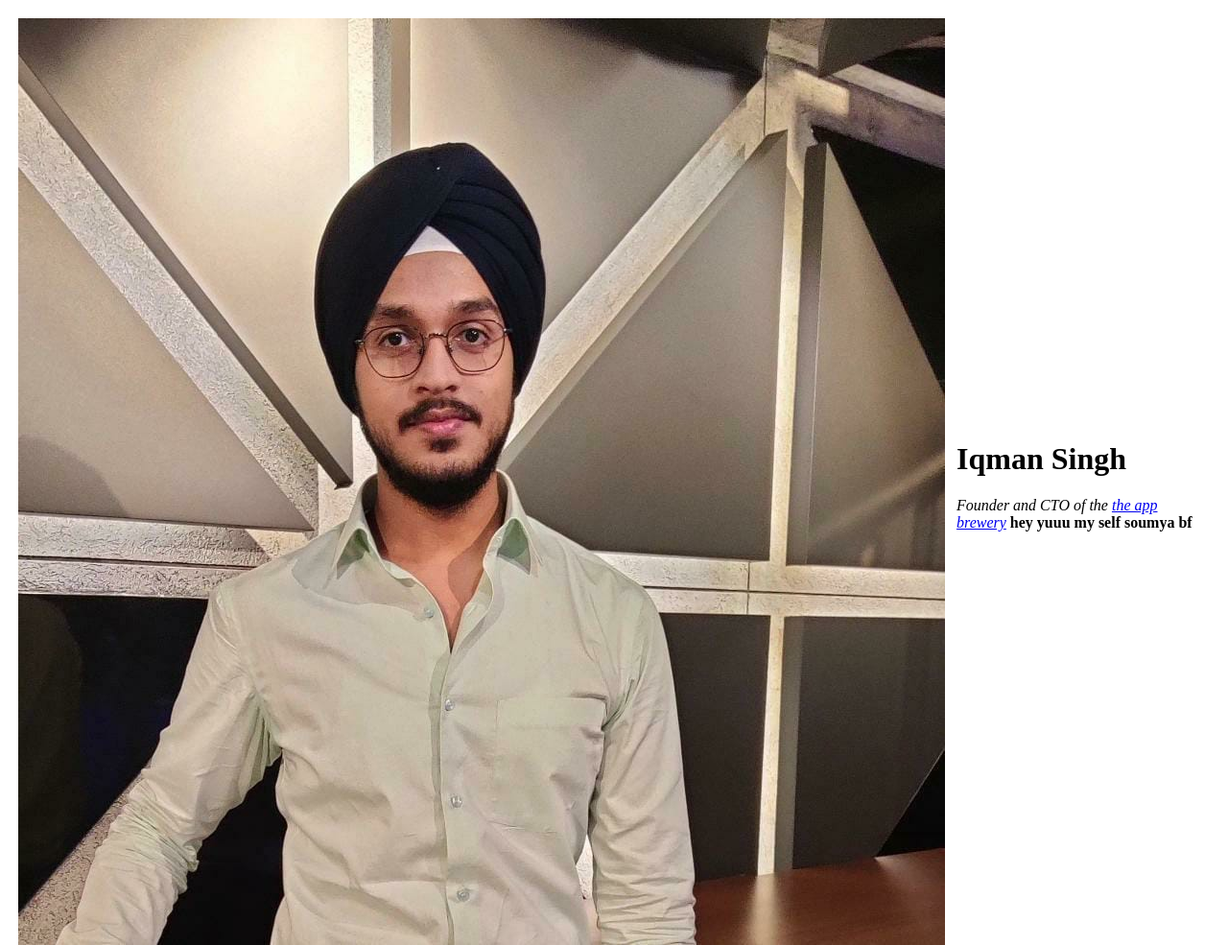
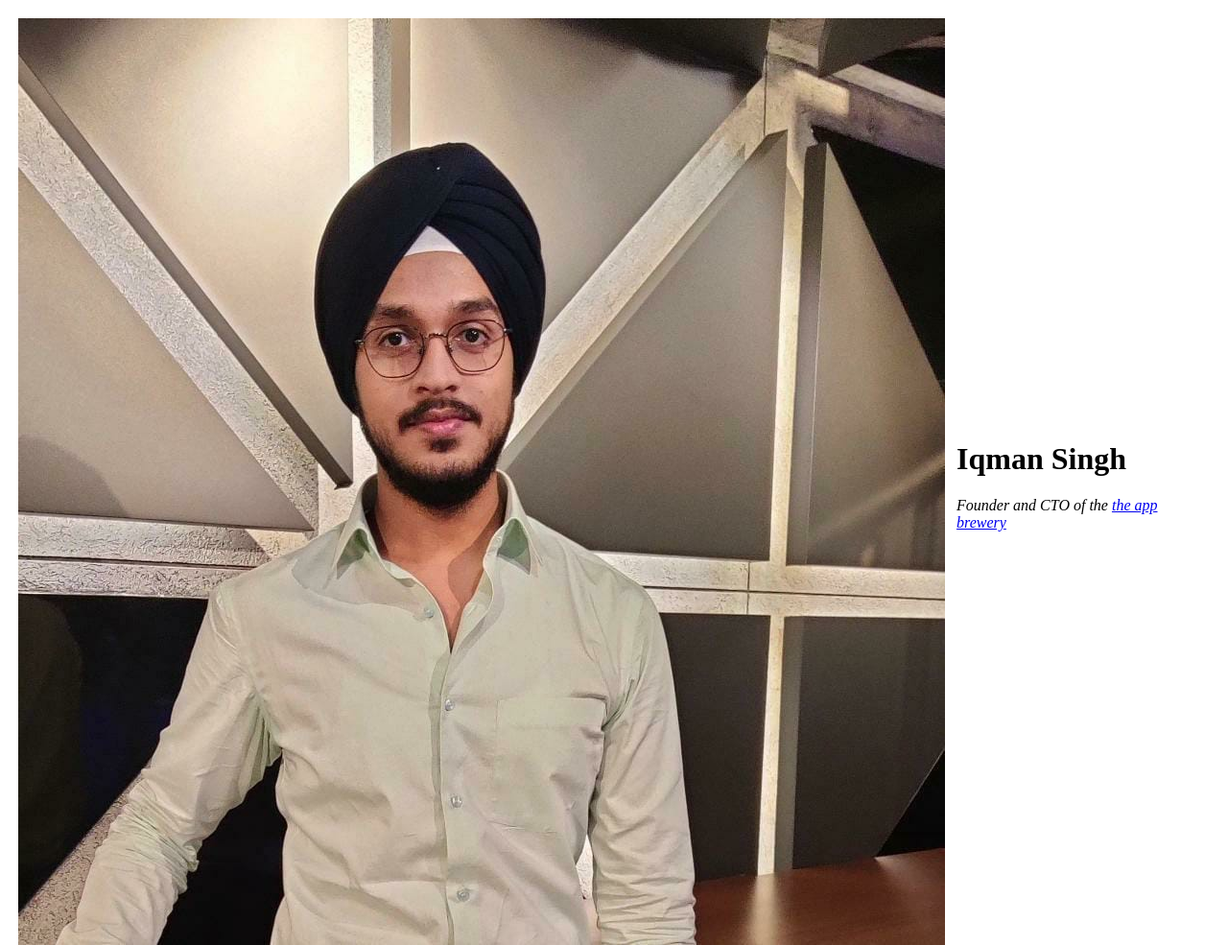
Before and after one commit to IQMANSINGH30/cv, a plain HTML site: page index.html in a window 1280 px wide. Shown: the top 985 px of the page at 96% size. Drawn offline with Linux system fonts and the light colour scheme.

Commit message:
Update index.html

```diff
--- a/index.html
+++ b/index.html
@@ -3,7 +3,7 @@
 
 <head>
   <meta charset="utf-8">
-  <title>💖 Iqman's personal website</title>
+  <title>💖 Iqman's CV</title>
 </head>
 
 
@@ -15,9 +15,7 @@
       <p>
         <i>
           Founder and CTO of the <a href="https://www.appbrewery.co">the app brewery</a></i>
-        <strong>hey yuuu</strong>
-        <b> my self soumya bf
-        </b>
+
       </p></td>
     </tr>
   </table>
```
